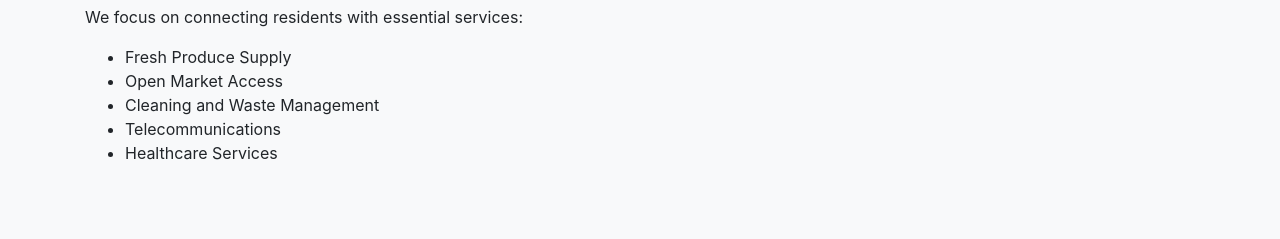
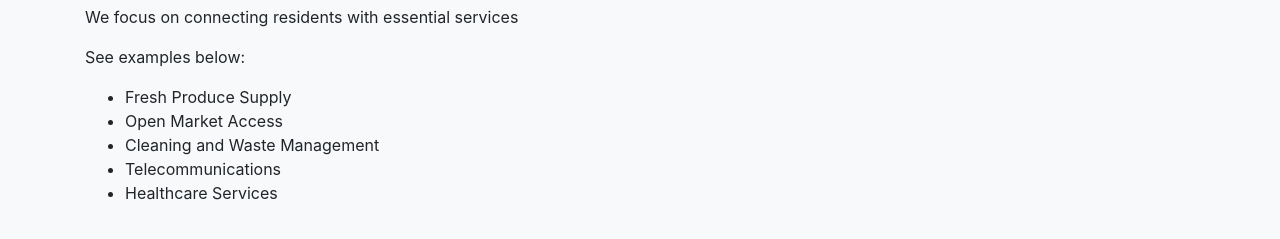
Before and after one commit to lancecloete/The-City-Hub-Project, a plain HTML site: page services.html in a window 1280 px wide. Shown: the part 155-394 px from the top of the page. Drawn offline with nearby package versions, Linux system fonts and the light colour scheme.

Commit message:
Update Services.html

```diff
--- a/services.html
+++ b/services.html
@@ -33,7 +33,8 @@
 
   <div class="container mt-5">
     <h1>Our Services</h1>
-    <p>We focus on connecting residents with essential services:</p>
+    <p>We focus on connecting residents with essential services</p>
+    <p>See examples below:</p>
     <ul>
       <li>Fresh Produce Supply</li>
       <li>Open Market Access</li>
```
